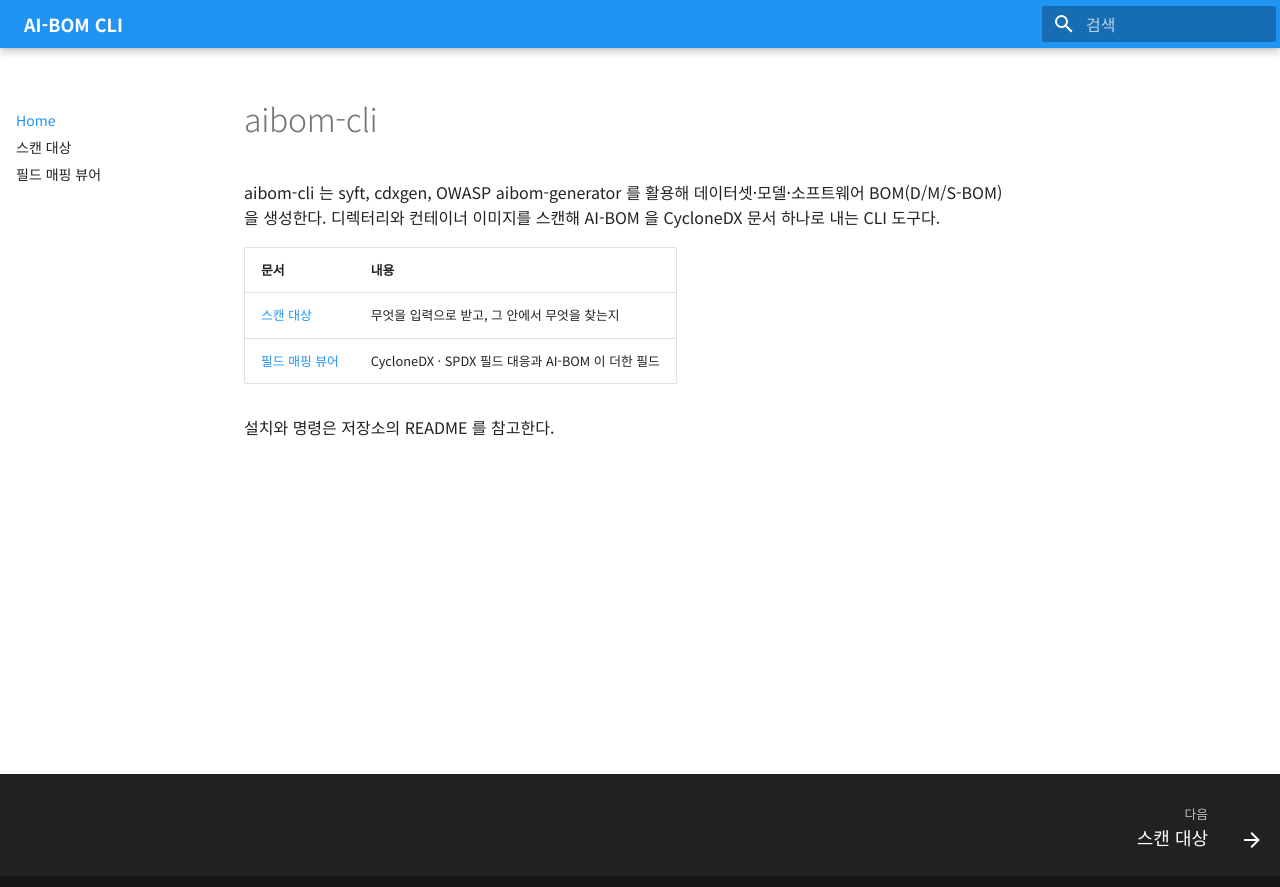
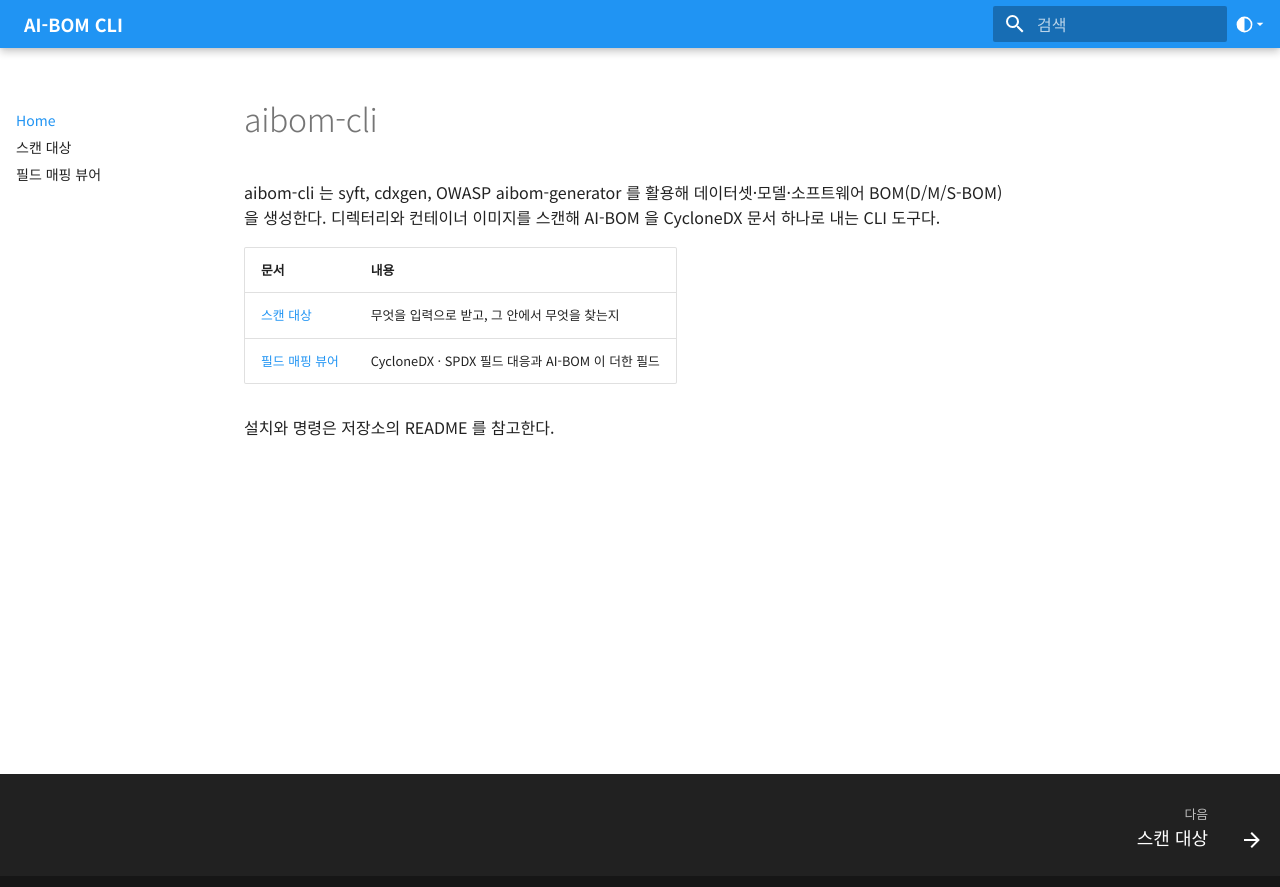
Before and after one commit to ai-devtestsecops-os/sure-aibom, an MkDocs documentation site: the page built from docs/index.md, in a window 1280 px wide. Shown: the top 887 px of the page. Built offline with MkDocs 1.6.1 and Material for MkDocs 9.7.7, drawn with Linux system fonts in a browser that asks for light colours.

Commit message:
docs: add a light, dark and system color mode menu and drop the default favicon

```diff
--- /dev/null
+++ b/docs/javascripts/palette-menu.js
@@ -0,0 +1,22 @@
+// 색 모드 메뉴 열고 닫기. 모드 적용과 저장은 Material 의 palette JS 가 radio 입력으로 처리한다.
+// 페이지를 다시 열면 Material 은 저장된 색만 body 에 적용하고 radio 는 건드리지 않으므로, 저장된 index 의 radio 를 여기서 checked 로
+// 맞춰 둔다 (현재 모드 아이콘과 메뉴의 굵은 글씨가 radio 의 :checked 를 본다).
+document.addEventListener("DOMContentLoaded", () => {
+  const menu = document.querySelector(".palette-menu");
+  if (!menu) return;
+  const inputs = Array.from(menu.querySelectorAll("input[name='__palette']"));
+  let index = -1;
+  try {                                                   // Material 과 같은 키(__md_get)로 저장값을 읽는다
+    const saved = typeof __md_get === "function" ? __md_get("__palette") : null;
+    if (saved && Number.isInteger(saved.index)) index = saved.index;
+  } catch (e) { /* 저장값이 없거나 깨짐 */ }
+  if (index < 0)                                          // 저장값이 없으면 Material 처럼 media 가 맞는 첫 항목 (System)
+    index = inputs.findIndex((i) => window.matchMedia(i.getAttribute("data-md-color-media")).matches);
+  if (inputs[Math.max(0, index)]) inputs[Math.max(0, index)].checked = true;
+  const button = menu.querySelector(".palette-menu__button");
+  const setOpen = (open) => { menu.classList.toggle("palette-menu--open", open); button.setAttribute("aria-expanded", String(open)); };
+  button.addEventListener("click", (e) => { e.stopPropagation(); setOpen(!menu.classList.contains("palette-menu--open")); });
+  menu.querySelectorAll(".palette-menu__item").forEach((item) => item.addEventListener("click", () => setOpen(false)));
+  document.addEventListener("click", (e) => { if (!menu.contains(e.target)) setOpen(false); });
+  document.addEventListener("keydown", (e) => { if (e.key === "Escape") setOpen(false); });
+});
--- a/docs/stylesheets/extra.css
+++ b/docs/stylesheets/extra.css
@@ -19,3 +19,36 @@
 /* 기본 로고 아이콘은 뺀다. 이름만 둔다 */
 .md-header__button.md-logo { display: none; }
 .md-nav__title .md-nav__button.md-logo { display: none; }
+
+/* 색 모드: 토글 대신 메뉴 (라이트 · 다크 · 시스템). 현재 모드는 radio 입력의 :checked 로 고른다 */
+.palette-menu { position: relative; order: 10; margin-left: .2rem; }             /* 상단 바 맨 오른쪽 */
+.md-header__button.palette-menu__button:not([hidden]) { display: inline-flex; align-items: center; padding: .4rem .2rem; margin: 0 .2rem 0 0; }  /* Material 의 inline-block 보다 우선 */
+.palette-menu__button .palette-menu__current svg { width: .95rem; height: .95rem; }   /* 아이콘은 작게 */
+.palette-menu__caret svg { width: .8rem; height: .8rem; margin-left: -.1rem; }        /* 열린다는 표시 */
+.palette-menu__legacy { display: none !important; }
+.palette-menu__current { display: none; }
+.palette-menu__current[data-md-color-media="(prefers-color-scheme)"] { display: inline; }   /* 아무것도 안 골랐을 때의 기본 */
+input[data-md-color-media="(prefers-color-scheme: light)"]:checked ~ .palette-menu__button .palette-menu__current,
+input[data-md-color-media="(prefers-color-scheme: dark)"]:checked ~ .palette-menu__button .palette-menu__current { display: none; }
+input[data-md-color-media="(prefers-color-scheme: light)"]:checked ~ .palette-menu__button .palette-menu__current[data-md-color-media="(prefers-color-scheme: light)"],
+input[data-md-color-media="(prefers-color-scheme: dark)"]:checked ~ .palette-menu__button .palette-menu__current[data-md-color-media="(prefers-color-scheme: dark)"] { display: inline; }
+.palette-menu__list {
+  display: none; position: absolute; right: 0; top: 100%; min-width: 8rem; padding: .3rem 0;
+  background: var(--md-default-bg-color); color: var(--md-default-fg-color);
+  border-radius: .2rem; box-shadow: var(--md-shadow-z2); z-index: 10;
+}
+.palette-menu--open .palette-menu__list { display: block; }
+.palette-menu__item {
+  display: flex; align-items: center; gap: .5rem; padding: .35rem .8rem; font-size: .7rem; cursor: pointer; white-space: nowrap;
+}
+.palette-menu__item:hover { background: var(--md-default-fg-color--lightest); }
+.palette-menu__item .md-icon svg { width: .9rem; height: .9rem; fill: currentColor; }
+.palette-menu__item[data-md-color-media="(prefers-color-scheme)"],                         /* 아무것도 안 골랐을 때는 System 이 현재 */
+input[data-md-color-media="(prefers-color-scheme: light)"]:checked ~ .palette-menu__list .palette-menu__item[data-md-color-media="(prefers-color-scheme: light)"],
+input[data-md-color-media="(prefers-color-scheme: dark)"]:checked ~ .palette-menu__list .palette-menu__item[data-md-color-media="(prefers-color-scheme: dark)"] {
+  color: var(--md-primary-fg-color); font-weight: 600;
+}
+input[data-md-color-media="(prefers-color-scheme: light)"]:checked ~ .palette-menu__list .palette-menu__item[data-md-color-media="(prefers-color-scheme)"],
+input[data-md-color-media="(prefers-color-scheme: dark)"]:checked ~ .palette-menu__list .palette-menu__item[data-md-color-media="(prefers-color-scheme)"] {
+  color: inherit; font-weight: normal;
+}
--- a/mkdocs.yml
+++ b/mkdocs.yml
@@ -3,11 +3,28 @@ site_description: AI-BOM 생성 CLI 문서
 docs_dir: docs
 theme:
   name: material
+  custom_dir: overrides
   language: ko
-  palette:
-    scheme: default
-    primary: blue
-    accent: blue
+  favicon: "data:,"          # 브라우저 탭 아이콘 없음 (기본 로고 대신 브라우저 기본 아이콘)
+  palette:                        # 상단 바 메뉴: 라이트 · 다크 · 시스템 (overrides/partials/palette.html). 시스템이 첫 항목이라 기본값
+    - media: "(prefers-color-scheme)"
+      toggle:
+        icon: material/circle-half-full
+        name: System
+    - media: "(prefers-color-scheme: light)"
+      scheme: default
+      primary: blue
+      accent: blue
+      toggle:
+        icon: material/white-balance-sunny
+        name: Light
+    - media: "(prefers-color-scheme: dark)"
+      scheme: slate
+      primary: blue
+      accent: blue
+      toggle:
+        icon: material/weather-night
+        name: Dark
   font:
     text: Noto Sans KR
     code: JetBrains Mono
@@ -20,6 +37,8 @@ extra:
   generator: false
 extra_css:
   - stylesheets/extra.css
+extra_javascript:
+  - javascripts/palette-menu.js
 markdown_extensions:
   - tables
   - admonition
--- /dev/null
+++ b/overrides/partials/palette.html
@@ -0,0 +1,36 @@
+{#-
+  Material 의 partials/palette.html 을 덮어쓴다. 입력(radio)은 원본과 같아서 Material 의 JS 가 색 적용과 저장을 그대로
+  맡고, 토글 대신 버튼 하나와 그 아래 열리는 메뉴(라이트 · 다크 · 시스템)를 그린다. 열고 닫기는 docs/javascripts/palette-menu.js.
+-#}
+<form class="md-header__option palette-menu" data-md-component="palette">
+  {% for option in config.theme.palette %}
+    {% set scheme  = option.scheme  | d("default", true) %}
+    {% set primary = option.primary | d("indigo", true) %}
+    {% set accent  = option.accent  | d("indigo", true) %}
+    <input class="md-option" data-md-color-media="{{ option.media }}" data-md-color-scheme="{{ scheme | replace(' ', '-') }}" data-md-color-primary="{{ primary | replace(' ', '-') }}" data-md-color-accent="{{ accent | replace(' ', '-') }}" {% if option.toggle %} aria-label="{{ option.toggle.name }}" {% else %} aria-hidden="true" {% endif %} type="radio" name="__palette" id="__palette_{{ loop.index0 }}">
+    {% if option.toggle %}
+      <label class="md-header__button md-icon palette-menu__legacy" for="__palette_{{ loop.index % loop.length }}" hidden>
+        {% include ".icons/" ~ option.toggle.icon ~ ".svg" %}
+      </label>
+    {% endif %}
+  {% endfor %}
+  <button type="button" class="md-header__button md-icon palette-menu__button" title="Color mode" aria-haspopup="true" aria-expanded="false">
+    {% for option in config.theme.palette %}
+      <span class="palette-menu__current" data-md-color-media="{{ option.media }}">{% include ".icons/" ~ option.toggle.icon ~ ".svg" %}</span>
+    {% endfor %}
+    <span class="palette-menu__caret">{% include ".icons/material/menu-down.svg" %}</span>
+  </button>
+  <div class="palette-menu__list" role="menu">
+    {% set auto = "(prefers-color-scheme)" %}
+    {% for option in config.theme.palette if option.media != auto %}
+      <label class="palette-menu__item" for="__palette_{{ config.theme.palette.index(option) }}" data-md-color-media="{{ option.media }}" role="menuitem">
+        <span class="md-icon">{% include ".icons/" ~ option.toggle.icon ~ ".svg" %}</span>{{ option.toggle.name }}
+      </label>
+    {% endfor %}
+    {% for option in config.theme.palette if option.media == auto %}
+      <label class="palette-menu__item" for="__palette_{{ config.theme.palette.index(option) }}" data-md-color-media="{{ option.media }}" role="menuitem">
+        <span class="md-icon">{% include ".icons/" ~ option.toggle.icon ~ ".svg" %}</span>{{ option.toggle.name }}
+      </label>
+    {% endfor %}
+  </div>
+</form>
```
